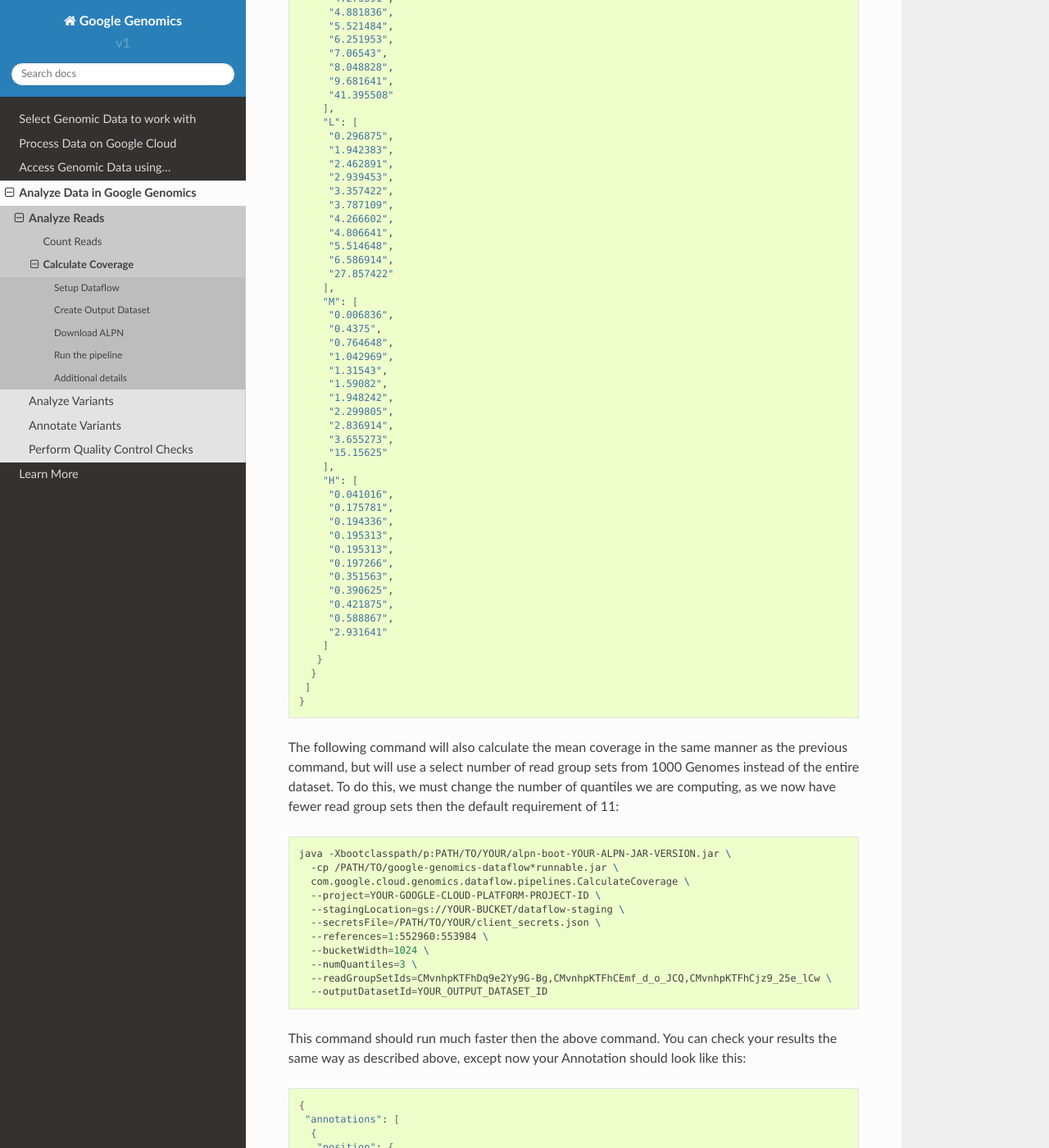
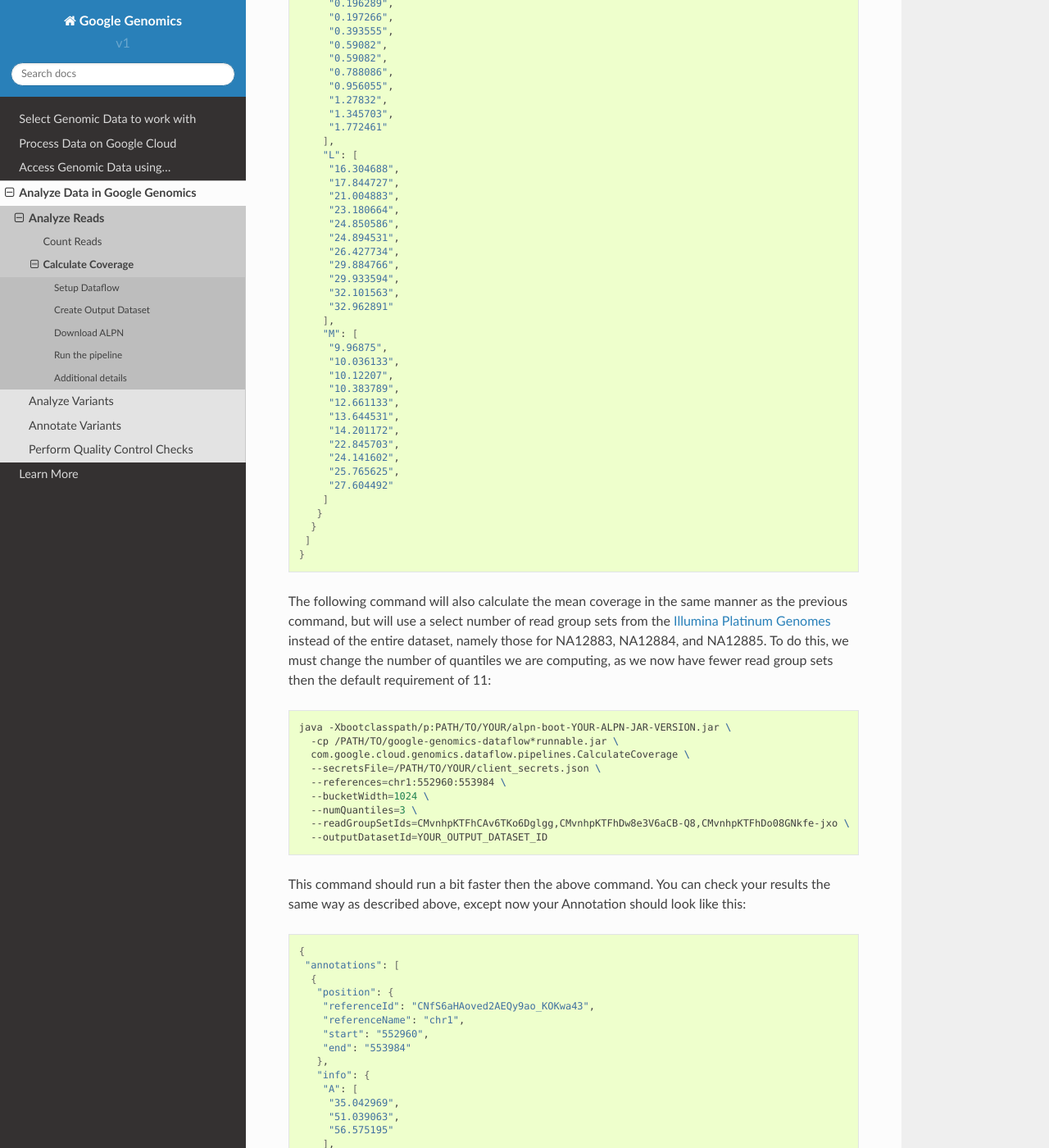
Before and after one commit to googlegenomics/readthedocs, a Sphinx documentation site: the page built from docs/source/use_cases/analyze_reads/calculate_coverage.rst, in a window 1280 px wide and 1400 px high, scrolled down 2789 px. Shown: the whole window at 82% size. Built offline with Sphinx 7.4.7 and the Read the Docs theme 2.0.0, drawn with Linux system fonts in a browser that asks for light colours; some of the changed text lies outside the part shown.

Commit message:
Update sample to run on Platinum Genomes.

```diff
--- a/docs/source/use_cases/analyze_reads/calculate_coverage.rst
+++ b/docs/source/use_cases/analyze_reads/calculate_coverage.rst
@@ -52,12 +52,10 @@
 can output its AnnotationSet and Annotations to.  If you already have a dataset in which you have
 write access, you may use it.  If not, you can do the following to create one:
 
-#. Go to `this link <https://developers.google.com/apis-explorer/#p/genomics/v1beta2/genomics.datasets.create>`_ in the Genomics API Explorer for creating datasets.
-#. Put your Google Cloud Platform project number in the ``projectNumber`` field of the request body.
-#. Decide whether or not to make your dataset public by selecting or deselecting the ``isPublic`` field.
-#. Give your dataset a name in the ``name`` field.
-#. Turn on authorizing requests in the upper right corner of the window.
-#. Press Execute.
+#. Go to `this link <https://developers.google.com/apis-explorer/#p/genomics/v1/genomics.datasets.create>`_ in the Genomics API Explorer for creating datasets.
+#. Put your Google Cloud Platform project ID in the ``projectId`` field of the request body.
+#. Give your dataset a name in the ``name`` field of the request body.
+#. Press the `Authorize and Execute` button.
 
 The ``id`` that is generated in the response output is the output dataset id you should use when running
 the pipeline.
@@ -68,117 +66,111 @@
 Running this pipeline locally requires that you have the ALPN jar that matches your JRE version
 on your computer.  See the `ALPN documentation <http://www.eclipse.org/jetty/documentation/9.2.10.v20150310/alpn-chapter.html>`_ for a table of which ALPN jar to use.
 
-You will not need to provide the ALPN flag or jar if you run the pipeline on Google cloud instead of locally.
+You will not need to provide the ALPN jar if you run the pipeline on Google Cloud instead of locally.
 
 Run the pipeline
 ----------------
 
 The following command will calculate the mean coverage as described above for a given genomic
-region, using a bucket width of 1024 (in this case one bucket output) and the 1000 Genomes
-dataset id:
+region, using a bucket width of 1024 (in this case one bucket output) on the :doc:`/use_cases/discover_public_data/platinum_genomes` dataset:
 
 .. code-block:: shell
 
   java -Xbootclasspath/p:PATH/TO/YOUR/alpn-boot-YOUR-ALPN-JAR-VERSION.jar \
     -cp /PATH/TO/google-genomics-dataflow*runnable.jar \
     com.google.cloud.genomics.dataflow.pipelines.CalculateCoverage \
-    --project=YOUR-GOOGLE-CLOUD-PLATFORM-PROJECT-ID \
-    --stagingLocation=gs://YOUR-BUCKET/dataflow-staging \
     --secretsFile=/PATH/TO/YOUR/client_secrets.json \
-    --references=1:552960:553984 \
+    --references=chr1:552960:553984 \
     --bucketWidth=1024 \
-    --inputDatasetId=10473108253681171589 \
-    --outputDatasetId=YOUR_OUTPUT_DATASET_ID
+    --inputDatasetId=3049512673186936334 \
+    --outputDatasetId=YOUR-OUTPUT-DATASET-ID
 
 This can take several minutes to run.  You can check your results by using the Genomics API Explorer:
 
 1. First go to the `AnnotationSets search request page <https://developers.google.com/apis-explorer/#p/genomics/v1beta2/genomics.annotationSets.search>`_ to determine what your newly created AnnotationSetId is.
 
   a. Put your output dataset id in the ``datasetIds`` field.
-  b. Turn on authorizing requests in the upper right corner of the window.
-  c. Press Execute.
+  b. Press the `Authorize and Execute` button.
 
 2. Then go to the `Annotations search request page <https://developers.google.com/apis-explorer/#p/genomics/v1beta2/genomics.annotations.search>`_ to be able to see your newly created Annotation.
 
   a. Put the AnnotationSetId you just found in the ``annotationSetIds`` field.
   b. Select ``info`` and ``position`` in the fields editor.
-  c. Turn on authorizing requests in the upper right corner of the window.
-  d. Press Execute.
+  c. Press the `Authorize and Execute` button.
 
 3. Your Annotation should look like this:
 
 .. code-block:: shell
 
-  {
-   "annotations": [
-    {
-     "position": {
-      "referenceId": "EIaSo62VtfXT4AE",
-      "referenceName": "1",
-      "start": "552960",
-      "end": "553984"
-     },
-     "info": {
-      "A": [
-       "0.458984",
-       "2.77832",
-       "3.584961",
-       "4.275391",
-       "4.881836",
-       "5.521484",
-       "6.251953",
-       "7.06543",
-       "8.048828",
-       "9.681641",
-       "41.395508"
-      ],
-      "L": [
-       "0.296875",
-       "1.942383",
-       "2.462891",
-       "2.939453",
-       "3.357422",
-       "3.787109",
-       "4.266602",
-       "4.806641",
-       "5.514648",
-       "6.586914",
-       "27.857422"
-      ],
-      "M": [
-       "0.006836",
-       "0.4375",
-       "0.764648",
-       "1.042969",
-       "1.31543",
-       "1.59082",
-       "1.948242",
-       "2.299805",
-       "2.836914",
-       "3.655273",
-       "15.15625"
-      ],
-      "H": [
-       "0.041016",
-       "0.175781",
-       "0.194336",
-       "0.195313",
-       "0.195313",
-       "0.197266",
-       "0.351563",
-       "0.390625",
-       "0.421875",
-       "0.588867",
-       "2.931641"
-      ]
-     }
+ {
+  "annotations": [
+   {
+    "position": {
+     "referenceId": "CNfS6aHAoved2AEQy9ao_KOKwa43",
+     "referenceName": "chr1",
+     "start": "552960",
+     "end": "553984"
+    },
+    "info": {
+     "A": [
+      "26.623047",
+      "28.424805",
+      "35.042969",
+      "35.083984",
+      "36.039063",
+      "39.678711",
+      "46.819336",
+      "52.219727",
+      "52.681641",
+      "56.575195",
+      "62.339844"
+     ],
+     "H": [
+      "0.196289",
+      "0.196289",
+      "0.197266",
+      "0.393555",
+      "0.59082",
+      "0.59082",
+      "0.788086",
+      "0.956055",
+      "1.27832",
+      "1.345703",
+      "1.772461"
+     ],
+     "L": [
+      "16.304688",
+      "17.844727",
+      "21.004883",
+      "23.180664",
+      "24.850586",
+      "24.894531",
+      "26.427734",
+      "29.884766",
+      "29.933594",
+      "32.101563",
+      "32.962891"
+     ],
+     "M": [
+      "9.96875",
+      "10.036133",
+      "10.12207",
+      "10.383789",
+      "12.661133",
+      "13.644531",
+      "14.201172",
+      "22.845703",
+      "24.141602",
+      "25.765625",
+      "27.604492"
+     ]
     }
-   ]
-  }
+   }
+  ]
+ }
 
 The following command will also calculate the mean coverage in the same manner as the previous
-command, but will use a select number of read group sets from 1000 Genomes instead of the entire
-dataset.  To do this, we must change the number of quantiles we are computing, as we now have
+command, but will use a select number of read group sets from the :doc:`/use_cases/discover_public_data/platinum_genomes` instead of the entire dataset, namely those for NA12883, NA12884, and NA12885.  To do this, we must change the number of quantiles we are computing, as we now have
 fewer read group sets then the default requirement of 11:
 
 .. code-block:: shell
@@ -186,54 +178,52 @@
   java -Xbootclasspath/p:PATH/TO/YOUR/alpn-boot-YOUR-ALPN-JAR-VERSION.jar \
     -cp /PATH/TO/google-genomics-dataflow*runnable.jar \
     com.google.cloud.genomics.dataflow.pipelines.CalculateCoverage \
-    --project=YOUR-GOOGLE-CLOUD-PLATFORM-PROJECT-ID \
-    --stagingLocation=gs://YOUR-BUCKET/dataflow-staging \
     --secretsFile=/PATH/TO/YOUR/client_secrets.json \
-    --references=1:552960:553984 \
+    --references=chr1:552960:553984 \
     --bucketWidth=1024 \
     --numQuantiles=3 \
-    --readGroupSetIds=CMvnhpKTFhDq9e2Yy9G-Bg,CMvnhpKTFhCEmf_d_o_JCQ,CMvnhpKTFhCjz9_25e_lCw \
+    --readGroupSetIds=CMvnhpKTFhCAv6TKo6Dglgg,CMvnhpKTFhDw8e3V6aCB-Q8,CMvnhpKTFhDo08GNkfe-jxo \
     --outputDatasetId=YOUR_OUTPUT_DATASET_ID
 
-This command should run much faster then the above command.  You can check your results the same way as
+This command should run a bit faster then the above command.  You can check your results the same way as
 described above, except now your Annotation should look like this:
 
 .. code-block:: shell
 
-  {
-   "annotations": [
-    {
-     "position": {
-      "referenceId": "EIaSo62VtfXT4AE",
-      "referenceName": "1",
-      "start": "552960",
-      "end": "553984"
-     },
-     "info": {
-      "A": [
-       "4.135742",
-       "4.661133",
-       "9.693359"
-      ],
-      "L": [
-       "1.631836",
-       "4.075195",
-       "7.200195"
-      ],
-      "M": [
-       "0.585938",
-       "2.327148",
-       "2.493164"
-      ],
-      "H": [
-       "0.176758",
-       "0.176758",
-       "0.176758"
-      ]
-     }
+ {
+  "annotations": [
+   {
+    "position": {
+     "referenceId": "CNfS6aHAoved2AEQy9ao_KOKwa43",
+     "referenceName": "chr1",
+     "start": "552960",
+     "end": "553984"
+    },
+    "info": {
+     "A": [
+      "35.042969",
+      "51.039063",
+      "56.575195"
+     ],
+     "H": [
+      "0.393555",
+      "0.956055",
+      "1.345703"
+     ],
+     "L": [
+      "21.004883",
+      "25.59375",
+      "31.087891"
+     ],
+     "M": [
+      "13.644531",
+      "24.141602",
+      "24.489258"
+     ]
     }
-   ]
-  }
+   }
+  ]
+ }
 
 The above command lines run the pipeline over a small portion of the genome, only taking a few minutes.
 If modified to run over a larger portion of the genome or the entire genome, it may take a few hours
```
Also changed, not shown: other parts of docs/source/use_cases/analyze_reads/calculate_coverage.rst (+8 -3 lines).
